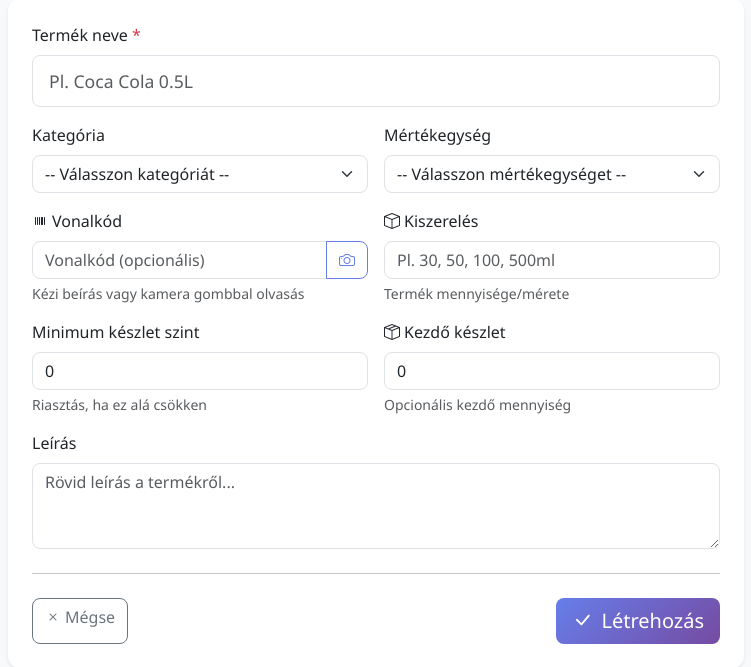
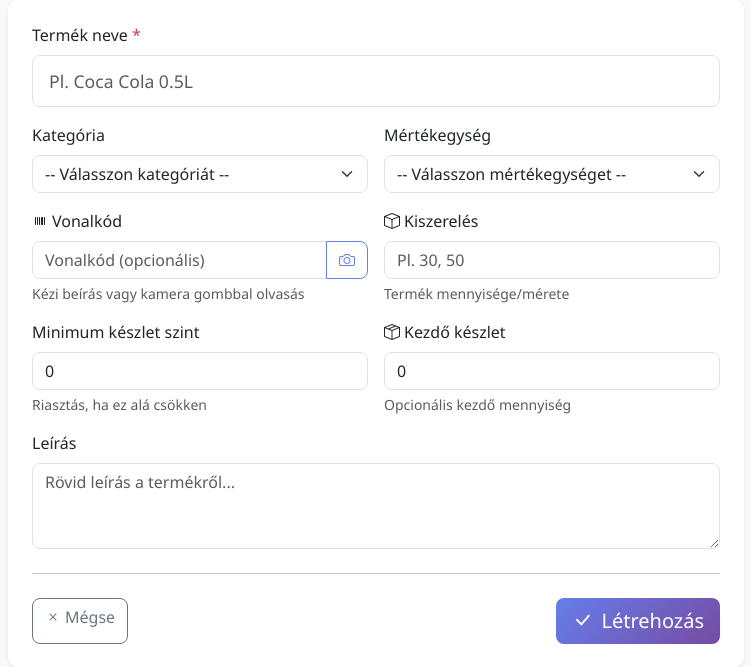
Before and after one commit to frederick0102/EdibesLeltar, a Flask app: page /products/add in a window 1280 px wide. Shown: the part 163-830 px from the top of the page, without its empty margins (264-1015 px from the left). Run offline with Flask 3, Linux system fonts and the light colour scheme; the visitor is signed in with stand-in values (Sample User, id 1); data comes from the database, SQL or seed files in the repository; some libraries are stand-ins or nearby versions.

Commit message:
feat: Update package size placeholder in product form

```diff
--- a/templates/products/form.html
+++ b/templates/products/form.html
@@ -91,7 +91,7 @@
                                 <input type="text" class="form-control"
                                        id="package_size" name="package_size"
                                        value="{{ product.package_size if product else '' }}"
-                                       placeholder="Pl. 30, 50, 100, 500ml">
+                                       placeholder="Pl. 30, 50">
                                 <div class="form-text">Termék mennyisége/mérete</div>
                             </div>
 
```
